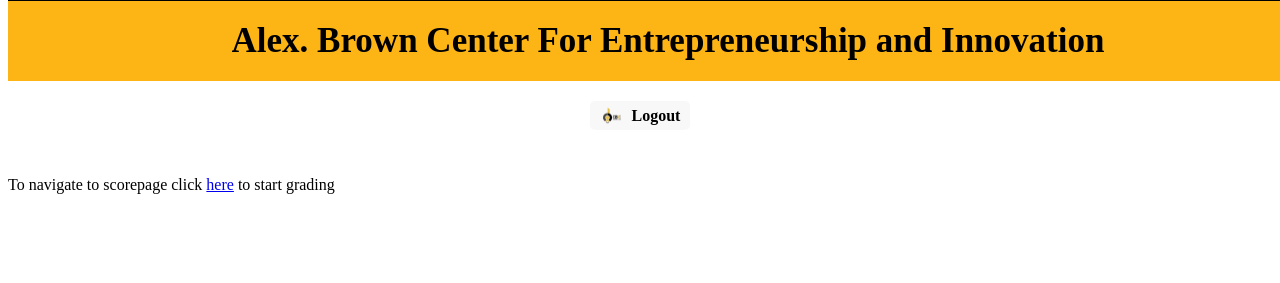
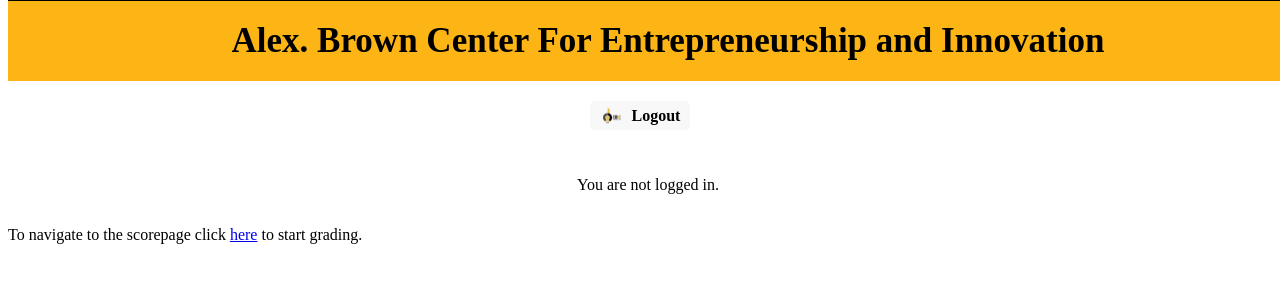
Before and after one commit to skiran336/CBIC-Judges-Side, a Django app: page /home in a window 1280 px wide; the page is wider, and only the part inside the window is pictured. Shown: the part 127-410 px from the top of that part. Run offline with Django 5.2, Linux system fonts and the light colour scheme; data that the repository does not hold is empty.

Commit message:
home update

```diff
--- a/templates/authentication/home.html
+++ b/templates/authentication/home.html
@@ -11,7 +11,7 @@
 <body>
     <div class="black-box">
         <a href="https://www.umbc.edu/" target="_blank">
-            <img src="https://entrepreneurship.umbc.edu/wp-content/themes/sights/images/apple-touch-icon.png" alt="UMBC Logo"/>
+            <img src="https://entrepreneurship.umbc.edu/wp-content/themes/sights/images/apple-touch-icon.png" alt="UMBC Logo" />
             <span class='text'>UMBC</span>
         </a>
     </div>
@@ -20,7 +20,6 @@
             <span class='text'>Alex. Brown Center For Entrepreneurship and Innovation</span>
         </a>
     </div>
-    <!-- Logout Button below the yellow box, fixed to the right -->
     <div class="logout-container">
         <a href="{% url 'signout' %}">
             <img src="{% static 'cbic.png' %}" alt="Logout" />
@@ -49,16 +48,18 @@
                         <li>{{ student.question4 }}</li>
                     </ul>
                     <p><strong>Time to Launch:</strong> {{ student.timeToLaunch }}</p>
-                    <p><strong>Created At:</strong> {{ student.createdAt }}</p>
-                    <p><strong>Updated At:</strong> {{ student.updatedAt }}</p>
                 </div>
             </div>
+            {% empty %}
+            <p>No students found.</p>
             {% endfor %}
         </div>
+        {% else %}
+        <p>You are not logged in.</p>
         {% endif %}
     </div>
     <div>
-        <p class = "scorepage">To navigate to scorepage click <a href="{% url 'scorepage' %}">here</a> to start grading</p>
+        <p class="scorepage">To navigate to the scorepage click <a href="{% url 'scorepage' %}">here</a> to start grading.</p>
     </div>
 </body>
 </html>
```
